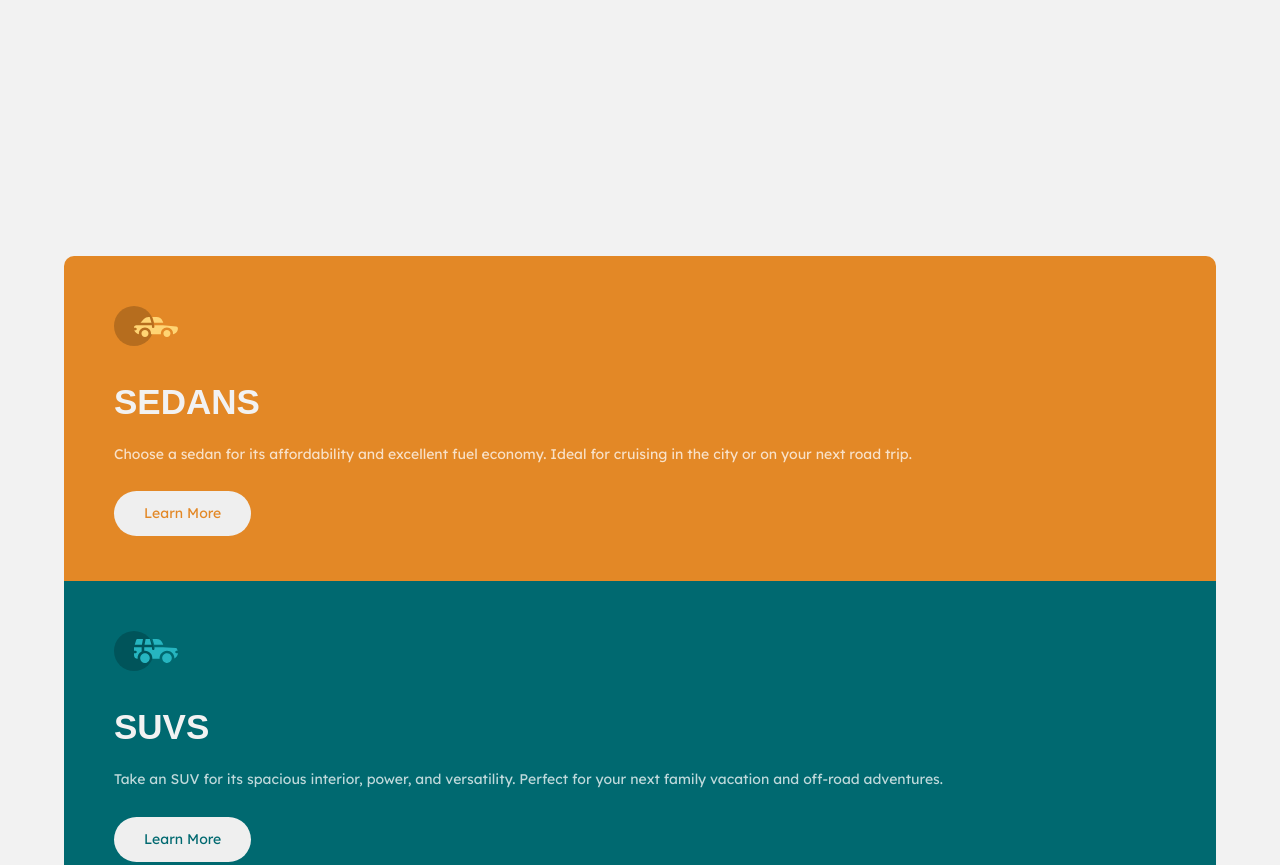
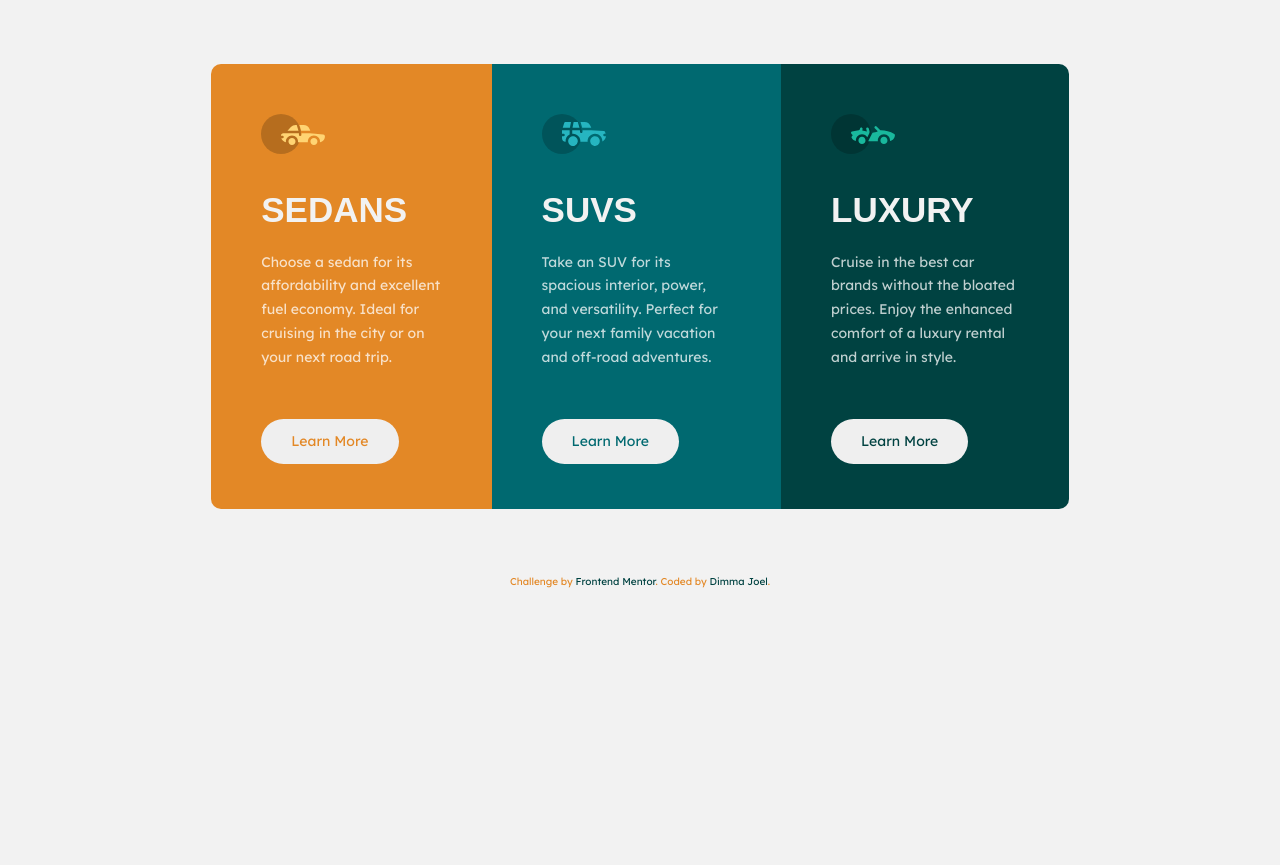
Before and after one commit to Dimma-Joel/frontend-mentor-challenges, a plain HTML site: page 3-column-preview-card-component-main/3-column-preview-card-component-main/index.html in a window 1280 px wide. Shown: the top 865 px of the page. After the commit the page ends 800 px from the top, so only its background shows below. Drawn offline with Linux system fonts and the light colour scheme; a web font is replaced by a local one.

Commit message:
Completed the desktop version

```diff
--- a/3-column-preview-card-component-main/3-column-preview-card-component-main/src/styles.css
+++ b/3-column-preview-card-component-main/3-column-preview-card-component-main/src/styles.css
@@ -130,3 +130,26 @@ p {
   color: hsl(179, 100%, 13%);
   text-decoration: none;
 }
+
+@media (max-width: 1440px) {
+  main {
+    display: flex;
+    width: 67%;
+    margin: 5% auto;
+  }
+
+  .first-section {
+    border-top-left-radius: 10px;
+    border-bottom-left-radius: 10px;
+    border-top-right-radius: 0;
+  }
+
+  .third-section {
+    border-top-right-radius: 10px;
+    border-bottom-left-radius: 0;
+  }
+
+  p {
+    padding-bottom: 50px;
+  }
+}
```
